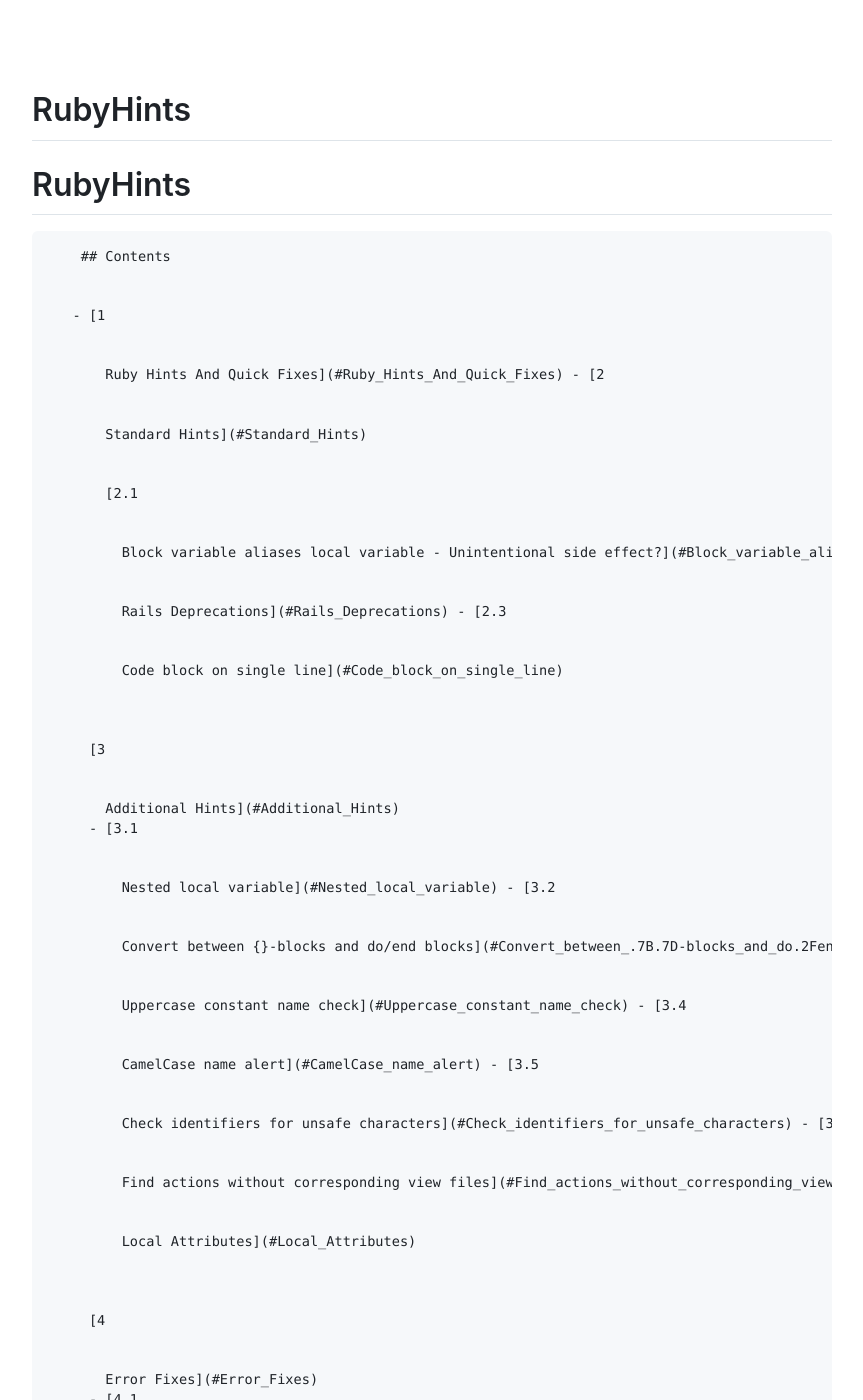
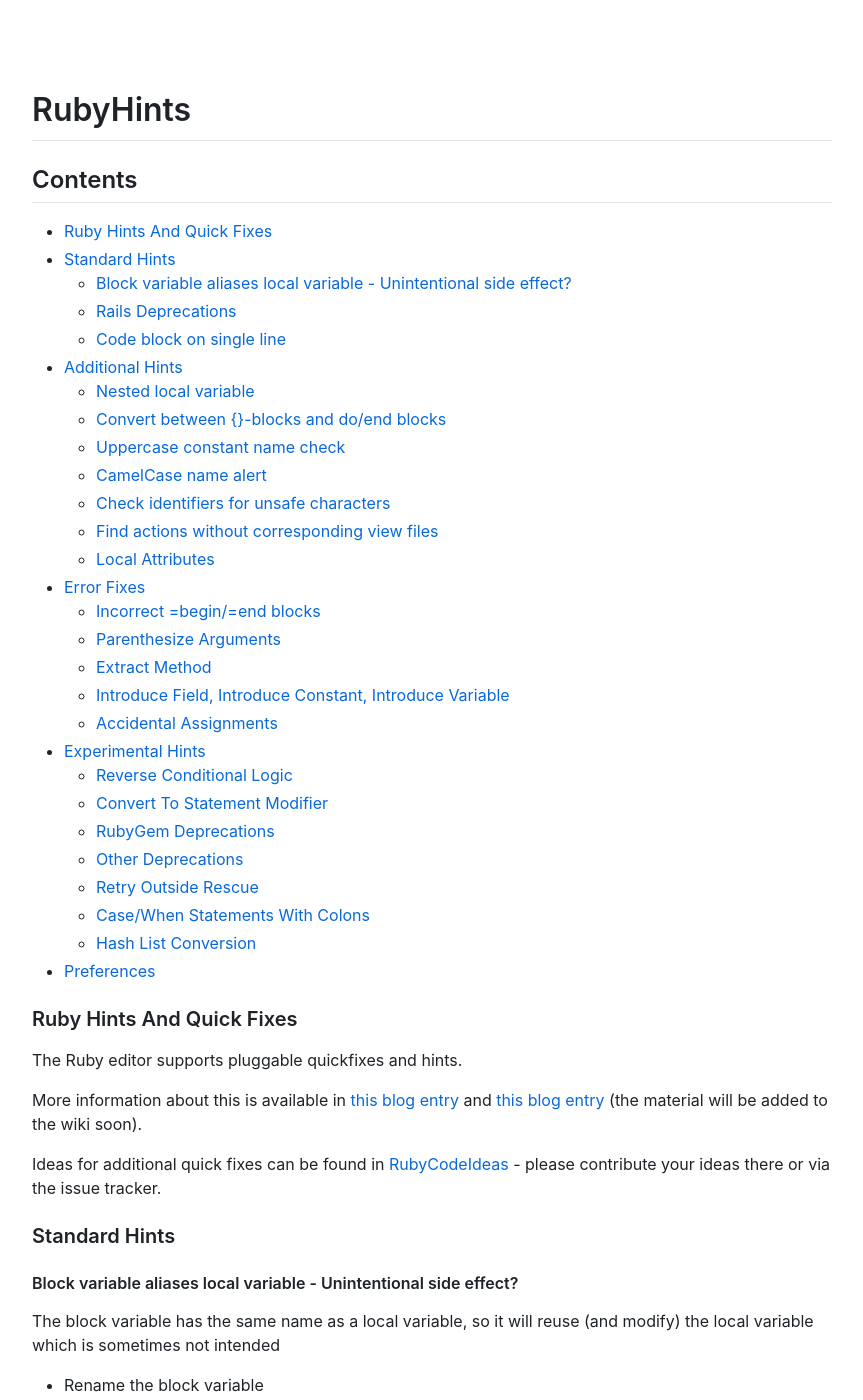
Before and after one commit to piotrhoppe/community-ruby-documentation, a Jekyll site: the page built from RubyHints/RubyHints.md, in a window 1280 px wide and 1400 px high. Shown: the whole window, without its empty margins (208-1071 px from the left). Built offline with Jekyll 4.4.1, drawn with Linux system fonts in a browser that asks for light colours; nearby versions of some CDN libraries; our own code applies the rules of GitHub Pages for plain Markdown files; some of the changed text lies outside the part shown.

Commit message:
docs(RubyHints): clean up Markdown
- remove duplicate heading and HTML/wiki noise
- fix TOC, links and inline code formatting
- improve readability of sections

````diff
--- a/RubyHints/RubyHints.md
+++ b/RubyHints/RubyHints.md
@@ -1,713 +1,332 @@
 # RubyHints
 
-# RubyHints
+## Contents
 
+- [Ruby Hints And Quick Fixes](#ruby-hints-and-quick-fixes)
+- [Standard Hints](#standard-hints)
+  - [Block variable aliases local variable - Unintentional side effect?](#block-variable-aliases-local-variable---unintentional-side-effect)
+  - [Rails Deprecations](#rails-deprecations)
+  - [Code block on single line](#code-block-on-single-line)
+- [Additional Hints](#additional-hints)
+  - [Nested local variable](#nested-local-variable)
+  - [Convert between {}-blocks and do/end blocks](#convert-between-blocks-and-doend-blocks)
+  - [Uppercase constant name check](#uppercase-constant-name-check)
+  - [CamelCase name alert](#camelcase-name-alert)
+  - [Check identifiers for unsafe characters](#check-identifiers-for-unsafe-characters)
+  - [Find actions without corresponding view files](#find-actions-without-corresponding-view-files)
+  - [Local Attributes](#local-attributes)
+- [Error Fixes](#error-fixes)
+  - [Incorrect =begin/=end blocks](#incorrect-beginend-blocks)
+  - [Parenthesize Arguments](#parenthesize-arguments)
+  - [Extract Method](#extract-method)
+  - [Introduce Field, Introduce Constant, Introduce Variable](#introduce-field-introduce-constant-introduce-variable)
+  - [Accidental Assignments](#accidental-assignments)
+- [Experimental Hints](#experimental-hints)
+  - [Reverse Conditional Logic](#reverse-conditional-logic)
+  - [Convert To Statement Modifier](#convert-to-statement-modifier)
+  - [RubyGem Deprecations](#rubygem-deprecations)
+  - [Other Deprecations](#other-deprecations)
+  - [Retry Outside Rescue](#retry-outside-rescue)
+  - [Case/When Statements With Colons](#caswhen-statements-with-colons)
+  - [Hash List Conversion](#hash-list-conversion)
+- [Preferences](#preferences)
 
-
-
-
-
-
-
-
-
-        ## Contents
-
-
-       - [1
-
-
-           Ruby Hints And Quick Fixes](#Ruby_Hints_And_Quick_Fixes)
-- [2
-
-
-           Standard Hints](#Standard_Hints)
-
-
-           [2.1
-
-
-             Block variable aliases local variable - Unintentional side effect?](#Block_variable_aliases_local_variable_-_Unintentional_side_effect.3F)
-- [2.2
-
-
-             Rails Deprecations](#Rails_Deprecations)
-- [2.3
-
-
-             Code block on single line](#Code_block_on_single_line)
-
-
-
-         [3
-
-
-           Additional Hints](#Additional_Hints)
-         - [3.1
-
-
-             Nested local variable](#Nested_local_variable)
-- [3.2
-
-
-             Convert between {}-blocks and do/end blocks](#Convert_between_.7B.7D-blocks_and_do.2Fend_blocks)
-- [3.3
-
-
-             Uppercase constant name check](#Uppercase_constant_name_check)
-- [3.4
-
-
-             CamelCase name alert](#CamelCase_name_alert)
-- [3.5
-
-
-             Check identifiers for unsafe characters](#Check_identifiers_for_unsafe_characters)
-- [3.6
-
-
-             Find actions without corresponding view files](#Find_actions_without_corresponding_view_files)
-- [3.7
-
-
-             Local Attributes](#Local_Attributes)
-
-
-
-         [4
-
-
-           Error Fixes](#Error_Fixes)
-         - [4.1
-
-
-             Incorrect =begin/=end blocks](#Incorrect_.3Dbegin.2F.3Dend_blocks)
-- [4.2
-
-
-             Parenthesize Arguments](#Parenthesize_Arguments)
-- [4.3
-
-
-             Extract Method](#Extract_Method)
-- [4.4
-
-
-             Introduce Field, Introduce Constant, Introduce Variable](#Introduce_Field.2C_Introduce_Constant.2C_Introduce_Variable)
-- [4.5
-
-
-             Accidental Assignments](#Accidental_Assignments)
-
-
-
-         [5
-
-
-           Experimental Hints](#Experimental_Hints)
-         - [5.1
-
-
-             Reverse Conditional Logic](#Reverse_Conditional_Logic)
-- [5.2
-
-
-             Convert To Statement Modifier](#Convert_To_Statement_Modifier)
-- [5.3
-
-
-             RubyGem Deprecations](#RubyGem_Deprecations)
-- [5.4
-
-
-             Other Deprecations](#Other_Deprecations)
-- [5.5
-
-
-             Retry Outside Rescue](#Retry_Outside_Rescue)
-- [5.6
-
-
-             Case/When Statements With Colons](#Case.2FWhen_Statements_With_Colons)
-- [5.7
-
-
-             Hash List Conversion](#Hash_List_Conversion)
-
-
-
-         [6
-
-
-           Preferences](#Preferences)
-
-
-
-
-
-
-     if (window.showTocToggle) { var tocShowText = "show"; var tocHideText = "hide"; showTocToggle(); }
-
-
-
-
-
-    ### Ruby Hints And Quick Fixes
-
+### Ruby Hints And Quick Fixes
 
 The Ruby editor supports pluggable quickfixes and hints.
 
+More information about this is available in [this blog entry](https://web.archive.org/web/20111127134140/http://blogs.sun.com/tor/entry/ruby_screenshot_of_the_week15) and [this blog entry](https://web.archive.org/web/20111127134140/http://blogs.sun.com/tor/entry/ruby_screenshot_of_the_week14) (the material will be added to the wiki soon).
 
-More information about this is available in
-     [this blog entry](https://web.archive.org/web/20111127134140/http://blogs.sun.com/tor/entry/ruby_screenshot_of_the_week15)
-     and
-     [this blog entry](https://web.archive.org/web/20111127134140/http://blogs.sun.com/tor/entry/ruby_screenshot_of_the_week14)
-     (the material will be added to the wiki soon).
+Ideas for additional quick fixes can be found in [RubyCodeIdeas](../RubyCodeIdeas/RubyCodeIdeas.md) - please contribute your ideas there or via the issue tracker.
 
+### Standard Hints
 
-Ideas for additional quick fixes can be found in
-     [RubyCodeIdeas](../RubyCodeIdeas/RubyCodeIdeas.md)
-     - please contribute your ideas there or via the issue tracker.
+#### Block variable aliases local variable - Unintentional side effect?
 
+The block variable has the same name as a local variable, so it will reuse (and modify) the local variable which is sometimes not intended
 
-
-    ### Standard Hints
-
-
-
-    #### Block variable aliases local variable - Unintentional side effect?
-
-
-The block variable has the same name as a local variable, so it will reuse (and modify)
-the local variable which is sometimes not intended
-
-    - Rename the block variable
+- Rename the block variable
 - Rename the local variable
 
+Here's the editor showing a snippet which has a code fragment containing a block variable that has the same name as an outer local variable (and executing the block will modify the local variable):
 
-Here's the editor showing a snippet which has a code fragment containing a block variable
-that has the same name as an outer local variable (and executing the block will modify
-the local variable):
-
-
-[![Image:blockvar_RubyHints.png](images/Blockvar_RubyHints.png)](/web/20111127134140/http://wiki.netbeans.org/File:Blockvar_RubyHints.png)
-
+![blockvar_RubyHints](images/Blockvar_RubyHints.png)
 
 The quick fix shows possible fixes:
 
+![blockvar-fixes_RubyHints](images/Blockvar-fixes_RubyHints.png)
 
-[![Image:blockvar-fixes_RubyHints.png](images/Blockvar-fixes_RubyHints.png)](/web/20111127134140/http://wiki.netbeans.org/File:Blockvar-fixes_RubyHints.png)
+Invoking one of the fixes initiates instant-rename on the relevant references (either the block references or the local variable references).
 
+![blockvar-fixing_RubyHints](images/Blockvar-fixing_RubyHints.png)
 
-Invoking one of the fixes initiates instant-rename on the relevant references (either
-the block references or the local variable references).
+#### Rails Deprecations
 
+Identifies deprecated Rails constructs; see [http://www.rubyonrails.org/deprecation](https://web.archive.org/web/20111127134140/http://www.rubyonrails.org/deprecation)
 
-[![Image:blockvar-fixing_RubyHints.png](images/Blockvar-fixing_RubyHints.png)](/web/20111127134140/http://wiki.netbeans.org/File:Blockvar-fixing_RubyHints.png)
-
-
-
-    #### Rails Deprecations
-
-
-Identifies deprecated Rails constructs; see
-     [http://www.rubyonrails.org/deprecation](https://web.archive.org/web/20111127134140/http://www.rubyonrails.org/deprecation)
-
-
-[![Image:deprecated-fields_RubyHints.png](images/Deprecated-fields_RubyHints.png)](/web/20111127134140/http://wiki.netbeans.org/File:Deprecated-fields_RubyHints.png)
-
+![deprecated-fields_RubyHints](images/Deprecated-fields_RubyHints.png)
 
 Here's another:
 
+![deprecated-methods_RubyHints](images/Deprecated-methods_RubyHints.png)
 
-[![Image:deprecated-methods_RubyHints.png](images/Deprecated-methods_RubyHints.png)](/web/20111127134140/http://wiki.netbeans.org/File:Deprecated-methods_RubyHints.png)
-
-
-
-    #### Code block on single line
-
+#### Code block on single line
 
 Code blocks on a single line can optionally be reformatted to span multiple lines
 
+Fixes:
+
+- Reformat code block to span multiple lines
+
+![sameline_RubyHints](images/Sameline_RubyHints.png)
+
+After applying the above fix:
+
+![sameline-expanded_RubyHints](images/Sameline-expanded_RubyHints.png)
+
+### Additional Hints
+
+The following hints were experimental in 6.0 (and not included in the base download, but available on the Update Center). In 6.1, these hints are all included as standard hints.
+
+#### Nested local variable
+
+Detects local variable usages that are "nested" (such as in for loops) where the loop variable is being reused
+
+Offers the following fixes:
+
+- Rename the inner variable
+- Rename the outer variable
+
+![shadowvar_RubyHints](images/Shadowvar_RubyHints.png)
+
+Alt-Enter:
+
+![shadowvar-fix_RubyHints](images/Shadowvar-fix_RubyHints.png)
+
+#### Convert between {}-blocks and do/end blocks
+
+Convert between {}-blocks and do/end blocks
+
+![convertblock_RubyHints](images/Convertblock_RubyHints.png)
+
+Applying fix shows this:
+
+![convertblock-fix_RubyHints](images/Convertblock-fix_RubyHints.png)
+
+The code can also collapse multi-line blocks into a single line block, and vice versa. Here's a multi-line block:
+
+![convert-collapse_RubyHints](images/Convert-collapse_RubyHints.png)
+
+Here's a single line block:
+
+![convert-expand_RubyHints](images/Convert-expand_RubyHints.png)
 
 Fixes:
 
-    - Reformat code block to span multiple lines
-
-
-[![Image:sameline_RubyHints.png](images/Sameline_RubyHints.png)](/web/20111127134140/http://wiki.netbeans.org/File:Sameline_RubyHints.png)
-
-
-After applying the above fix:
-
-
-[![Image:sameline-expanded_RubyHints.png](images/Sameline-expanded_RubyHints.png)](/web/20111127134140/http://wiki.netbeans.org/File:Sameline-expanded_RubyHints.png)
-
-
-
-    ### Additional Hints
-
-
-The following hints were experimental in 6.0 (and not included in the base download, but available on the Update Center).
-In 6.1, these hints are all included as standard hints.
-
-
-
-    #### Nested local variable
-
-
-Detects local variable usages that are "nested" (such as in for loops) where the loop variable is being reused
-
-
-Offers the following fixes:
-
-    - Rename the inner variable
-- Rename the outer variable
-
-
-[![Image:shadowvar_RubyHints.png](images/Shadowvar_RubyHints.png)](/web/20111127134140/http://wiki.netbeans.org/File:Shadowvar_RubyHints.png)
-
-
-Alt-Enter:
-
-
-[![Image:shadowvar-fix_RubyHints.png](images/Shadowvar-fix_RubyHints.png)](/web/20111127134140/http://wiki.netbeans.org/File:Shadowvar-fix_RubyHints.png)
-
-
-
-    #### Convert between {}-blocks and do/end blocks
-
-
-Convert between {}-blocks and do/end blocks
-
-
-[![Image:convertblock_RubyHints.png](images/Convertblock_RubyHints.png)](/web/20111127134140/http://wiki.netbeans.org/File:Convertblock_RubyHints.png)
-
-
-Applying fix shows this:
-
-
-[![Image:convertblock-fix_RubyHints.png](images/Convertblock-fix_RubyHints.png)](/web/20111127134140/http://wiki.netbeans.org/File:Convertblock-fix_RubyHints.png)
-
-
-The code can also collapse multi-line blocks into a single line block, and vice versa.
-Here's a multi-line block:
-
-
-[![Image:convert-collapse_RubyHints.png](images/Convert-collapse_RubyHints.png)](/web/20111127134140/http://wiki.netbeans.org/File:Convert-collapse_RubyHints.png)
-
-
-Here's a single line block:
-
-
-[![Image:convert-expand_RubyHints.png](images/Convert-expand_RubyHints.png)](/web/20111127134140/http://wiki.netbeans.org/File:Convert-expand_RubyHints.png)
-
-
-Fixes:
-
-    - Convert {}-block to a do/end-block, and collapse to a single line
+- Convert {}-block to a do/end-block, and collapse to a single line
 - Convert {}-block to a do/end-block
 - Convert do/end-block to a {}-block, and collapse to a single line
 - Convert do/end-block to a {}-block
 - Expand single-line block to multiple lines
 - Collapse multi-line block to a single line
 
-
-
-    #### Uppercase constant name check
-
+#### Uppercase constant name check
 
 Check constant names to find CamelCase names rather than the preferred CONSTANT style
 
+![constantnames_RubyHints](images/Constantnames_RubyHints.png)
 
-[![Image:constantnames_RubyHints.png](images/Constantnames_RubyHints.png)](/web/20111127134140/http://wiki.netbeans.org/File:Constantnames_RubyHints.png)
-
-
-
-    #### CamelCase name alert
-
+#### CamelCase name alert
 
 Check method names to find camelCase names instead of the preferred method_name style
 
+Fixes:
+
+- Rename to
+- Rename...
+
+![localvarname-hint_RubyHints](images/Localvarname-hint_RubyHints.png)
+
+#### Check identifiers for unsafe characters
+
+Only a-z, A-Z, digits and underscore are safe in identifier names. Other international character can lead to runtime errors.
+
+![unsafechars_RubyHints](images/Unsafechars_RubyHints.png)
+
+#### Find actions without corresponding view files
+
+Locates actions in Rails controller files that don't have a corresponding view file
 
 Fixes:
 
-    - Rename to
-- Rename...
+- Create view (open generator)
 
+![createview_RubyHints](images/Createview_RubyHints.png)
 
-[![Image:localvarname-hint_RubyHints.png](images/Localvarname-hint_RubyHints.png)](/web/20111127134140/http://wiki.netbeans.org/File:Localvarname-hint_RubyHints.png)
+#### Local Attributes
 
-
-
-    #### Check identifiers for unsafe characters
-
-
-Only a-z, A-Z, digits and underscore are safe in identifier names. Other international character can lead to runtime errors.
-
-
-[![Image:unsafechars_RubyHints.png](images/Unsafechars_RubyHints.png)](/web/20111127134140/http://wiki.netbeans.org/File:Unsafechars_RubyHints.png)
-
-
-
-    #### Find actions without corresponding view files
-
-
-Locates actions in Rails controller files that don't have a corresponding view file
-
+Detects cases where a local variable assignment is referring to a local variable whose name is identical to an attribute on this class, which is a common source of errors.
 
 Fixes:
 
-    - Create view (open generator)
-
-
-[![Image:createview_RubyHints.png](images/Createview_RubyHints.png)](/web/20111127134140/http://wiki.netbeans.org/File:Createview_RubyHints.png)
-
-
-
-    #### Local Attributes
-
-
-Detects cases where a local variable assignment is referring to a local variable
-
-
-```
-whose name is identical to an attribute on this class, which is a common source of errors.
-
-```
-
-
-Fixes:
-
-    - Change assignment to self. to use attribute
+- Change assignment to self. to use attribute
 - Rename local variable to avoid confusion
 - Go to the relevant attribute definition ()
 
-
 The following code sample shows the problem:
 
-
-[![Image:attribute-hint1_RubyHints.png](images/Attribute-hint1_RubyHints.png)](/web/20111127134140/http://wiki.netbeans.org/File:Attribute-hint1_RubyHints.png)
-
+![attribute-hint1_RubyHints](images/Attribute-hint1_RubyHints.png)
 
 Here's the quick fix:
 
+![attribute-hint3_RubyHints](images/Attribute-hint3_RubyHints.png)
 
-[![Image:attribute-hint3_RubyHints.png](images/Attribute-hint3_RubyHints.png)](/web/20111127134140/http://wiki.netbeans.org/File:Attribute-hint3_RubyHints.png)
-
-
-
-    ### Error Fixes
-
+### Error Fixes
 
 In additional to flagging possibly bad code, hints can also be keyed off specific parser errors.
 
-
-
-    #### Incorrect =begin/=end blocks
-
+#### Incorrect =begin/=end blocks
 
 Some users filed bugs that =begin/=end wasn't working correctly in NetBeans. The problem was however that they had indented their =begin/=end block, and in Ruby, it *must* appear in column 0. Thus, this hint describes the problem and offers to automatically fix it.
 
-
 Here's the error - notice the lightbulb next to the error stop sign:
 
-
-[![Image:wrong-documentation_RubyHints.png](images/Wrong-documentation_RubyHints.png)](/web/20111127134140/http://wiki.netbeans.org/File:Wrong-documentation_RubyHints.png)
-
+![wrong-documentation_RubyHints](images/Wrong-documentation_RubyHints.png)
 
 And here's the quickfix:
 
+![move-documentation_RubyHints](images/Move-documentation_RubyHints.png)
 
-[![Image:move-documentation_RubyHints.png](images/Move-documentation_RubyHints.png)](/web/20111127134140/http://wiki.netbeans.org/File:Move-documentation_RubyHints.png)
-
-
-
-    #### Parenthesize Arguments
-
+#### Parenthesize Arguments
 
 Ruby warns when expressions with arguments really should have parentheses to avoid confusion (and the code may be disallowed in the future). NetBeans offers to fix these problems:
 
+![parenthesize_RubyHints](images/Parenthesize_RubyHints.png)
 
-[![Image:parenthesize_RubyHints.png](images/Parenthesize_RubyHints.png)](/web/20111127134140/http://wiki.netbeans.org/File:Parenthesize_RubyHints.png)
+#### Extract Method
 
+More information [here](https://web.archive.org/web/20111127134140/http://blogs.sun.com/tor/entry/extract_method_introduce_variable_introduce).
 
+![extract_method](https://web.archive.org/web/20111127134140/http://blogs.sun.com/tor/resource/extract_method3.png)
 
+#### Introduce Field, Introduce Constant, Introduce Variable
 
+![introduce](https://web.archive.org/web/20111127134140/http://blogs.sun.com/tor/resource/introduce2.png)
 
-    #### Extract Method
+More information [here](https://web.archive.org/web/20111127134140/http://blogs.sun.com/tor/entry/extract_method_introduce_variable_introduce).
 
-
-More information
-     [here](https://web.archive.org/web/20111127134140/http://blogs.sun.com/tor/entry/extract_method_introduce_variable_introduce)
-     .
-
-
-[[1]](https://web.archive.org/web/20111127134140/http://blogs.sun.com/tor/resource/extract_method3.png)
-
-
-
-    #### Introduce Field, Introduce Constant, Introduce Variable
-
-
-[[2]](https://web.archive.org/web/20111127134140/http://blogs.sun.com/tor/resource/introduce2.png)
-
-
-More information
-     [here](https://web.archive.org/web/20111127134140/http://blogs.sun.com/tor/entry/extract_method_introduce_variable_introduce)
-     .
-
-
-
-    #### Accidental Assignments
-
+#### Accidental Assignments
 
 This tip detects mistakes like the following
 
-
 ```
-
 x = 1
 y = 2
 puts "equal" if x = y
+```
+
+It also contains a quickfix to fix the problem (change it to `x == y`).
+
+### Experimental Hints
+
+These hints are experimental in the sense that they were recently added. They are not part of the standard download; instead, they are included in the "Extra Hints" plugin, available from the update center. They are also included in the daily builds on [deadlock.netbeans.org](https://web.archive.org/web/20111127134140/http://deadlock.netbeans.org/hudson/job/ruby/).
+
+#### Reverse Conditional Logic
+
+This quickfix checks if the caret is inside an `if` or `unless` statement, and if so, it offers to replace statements of this form:
 
 ```
-
-
-It also contains a quickfix to fix the problem (change it to
-
-      x == y
-
-     ).
-
-
-
-    ### Experimental Hints
-
-
-These hints are experimental in the sense that they were recently added. They are not part of the standard download; instead, they
-are included in the "Extra Hints" plugin, available from the update center. They are also included in the daily builds on
-     [deadlock.netbeans.org](https://web.archive.org/web/20111127134140/http://deadlock.netbeans.org/hudson/job/ruby/)
-
-
-
-    #### Reverse Conditional Logic
-
-
-This quickfix checks if the caret is inside an
-
-      if
-
-     or
-
-      unless
-
-     statement, and if so, it offers to replace statements of this form:
-
-
+if !x
+    ...
 ```
-
-if !x
-    ...
-
-```
-
 
 with
 
-
 ```
-
 unless x
     ...
-
 ```
-
 
 and similarly,
 
-
 ```
-
-if foo != bar
+if foo != bar
     ...
-
 ```
-
 
 with
 
+```
+unless == bar
+    ...
+```
+
+(The opposite scenario, converting `unless !x` to `if x` is also supported).
+
+(You can see some screenshots of this in [this blog entry](https://web.archive.org/web/20111127134140/http://blogs.sun.com/tor/entry/quick_hi))
+
+#### Convert To Statement Modifier
+
+This hint will convert `if` / `unless` statements of this form:
 
 ```
-
-unless == bar
-    ...
-
-```
-
-
-(The opposite scenario, converting
-
-      unless !x
-
-     to
-
-      if x
-
-     is also supported).
-
-
-(You can see some screenshots of this in
-     [this blog entry](https://web.archive.org/web/20111127134140/http://blogs.sun.com/tor/entry/quick_hi)
-     )
-
-
-
-    #### Convert To Statement Modifier
-
-
-This hint will convert
-
-      if
-
-     /
-
-      unless
-
-     statements of this form:
-
-
-```
-
 if foo
   bar
 end
-
 ```
-
 
 into
 
-
+```
+bar if foo
 ```
 
-bar if foo
+(You can see some screenshots of this in [this blog entry](https://web.archive.org/web/20111127134140/http://blogs.sun.com/tor/entry/quick_hi))
 
-```
+#### RubyGem Deprecations
 
+RubyGems 1.0 is out and has removed the old Kernel#require_gem method (which is used by older versions of Rails for example). The deprecation quickfix identifies these usages and offers to fix them.
 
-(You can see some screenshots of this in
-     [this blog entry](https://web.archive.org/web/20111127134140/http://blogs.sun.com/tor/entry/quick_hi)
-     )
+![requiregem2_RubyHints](images/Requiregem2_RubyHints.png)
 
+#### Other Deprecations
 
+NetBeans also checks for many other deprecated usages. Attempting to require `getopts`, `parsearg`, `printenv` or `cgi-lib` will generate warnings, as will the `assert_raises` method from Test::Unit (deprecated in Rails 1.9).
 
-    #### RubyGem Deprecations
+#### Retry Outside Rescue
 
+It was [just decided](https://web.archive.org/web/20111127134140/http://groups.google.com/group/ruby-talk-google/browse_thread/thread/edf196c3a0f5b5e9) that "retry" must be inside a rescue statement in Ruby 1.9. This rule detects code where this is not the case, and warns about it such that you can update your code to work on Ruby 1.9.
 
-RubyGems 1.0 is out and has removed the old Kernel#require_gem method (which is used by older versions
-of Rails for example).  The deprecation quickfix identifies these usages and offers to fix them.
+![retry_RubyHints](images/Retry_RubyHints.png)
 
+#### Case/When Statements With Colons
 
-[![Image:requiregem2_RubyHints.png](images/Requiregem2_RubyHints.png)](/web/20111127134140/http://wiki.netbeans.org/File:Requiregem2_RubyHints.png)
+As of Ruby 1.9, you cannot use colons to separate when statements. This quickfix detects this problem and offers to fix it.
 
+More details in this blog entry
 
+![when](https://web.archive.org/web/20111127134140/http://blogs.sun.com/tor/resource/when2.png)
 
-    #### Other Deprecations
-
-
-NetBeans also checks for many other deprecated usages. Attempting to require
-
-      getopts
-
-     ,
-
-      parsearg
-
-     ,
-
-      printenv
-
-     or
-
-      cgi-lib
-
-     will generate warnings, as will the
-
-      assert_raises
-
-     method from Test::Unit (deprecated in
-Rails 1.9).
-
-
-
-    #### Retry Outside Rescue
-
-
-It was
-     [just decided](https://web.archive.org/web/20111127134140/http://groups.google.com/group/ruby-talk-google/browse_thread/thread/edf196c3a0f5b5e9)
-     that
-"retry" must be inside a rescue statement in Ruby 1.9.  This rule detects code where this is not the case, and warns
-about it such that you can update your code to work on Ruby 1.9.
-
-
-[![Image:retry_RubyHints.png](images/Retry_RubyHints.png)](/web/20111127134140/http://wiki.netbeans.org/File:Retry_RubyHints.png)
-
-
-
-
-
-    #### Case/When Statements With Colons
-
-
-As of Ruby 1.9, you cannot use colons to separate when statements. This quickfix detects this problem and
-offers to fix it.
-
-
-[More details in this blog entry](https://web.archive.org/web/20111127134140/http://blogs.sun.com/tor/entry/ruby_screenshot_of_the_week24)
-
-
-[[3]](https://web.archive.org/web/20111127134140/http://blogs.sun.com/tor/resource/when2.png)
-
-
-
-    #### Hash List Conversion
-
+#### Hash List Conversion
 
 As of Ruby 1.9, you can no longer write hashes like this:
 
-
 ```
-
 { "a", "b", "c", "d" }
-
 ```
-
 
 You must instead use the following form:
 
-
 ```
-
 { "a" => "b", "c" => "d" }
-
 ```
-
 
 This quickfix detects usages of the former construct and offers to convert it to the latter.
 
-
-
-    ### Preferences
-
+### Preferences
 
 You can enable and disable hints in the options dialog:
 
+![experimental-hints_RubyHints](images/Experimental-hints_RubyHints.png)
 
-[![Image:experimental-hints_RubyHints.png](images/Experimental-hints_RubyHints.png)](/web/20111127134140/http://wiki.netbeans.org/File:Experimental-hints_RubyHints.png)
-
-
-
-     Retrieved from "
-     [http://wiki.netbeans.org/RubyHints](../RubyHints/RubyHints.md)
-     "
+Retrieved from "[http://wiki.netbeans.org/RubyHints](../RubyHints/RubyHints.md)"
````
